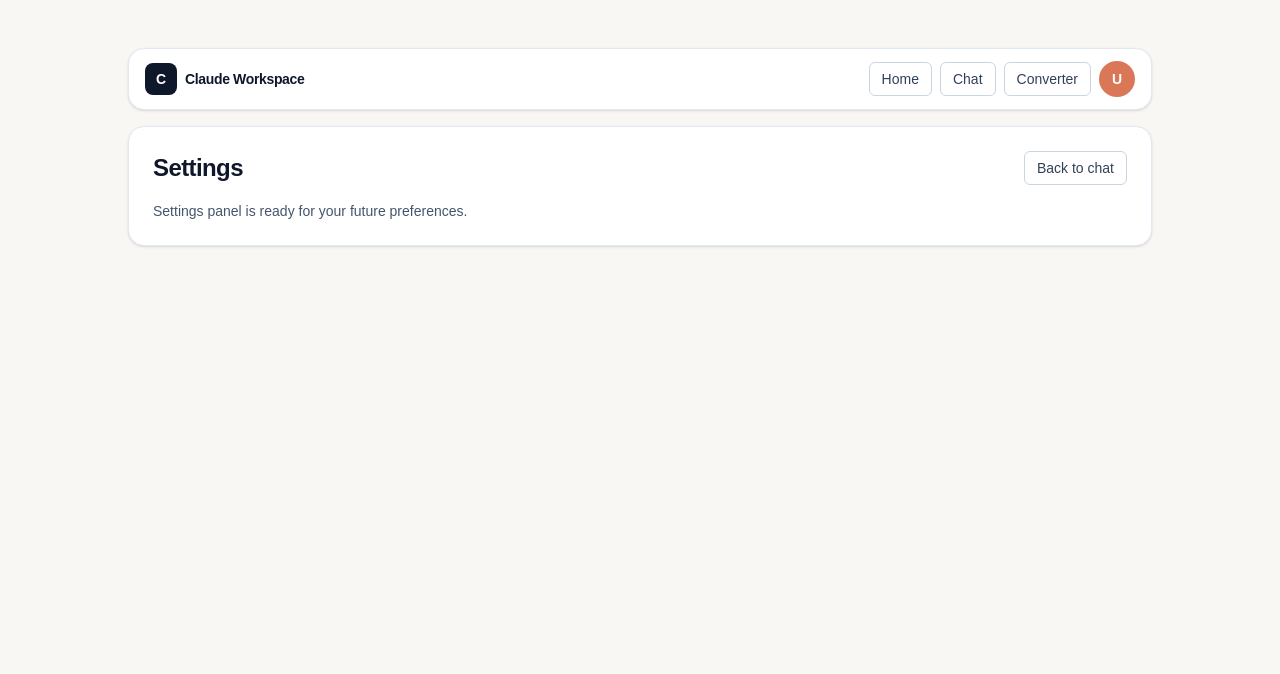
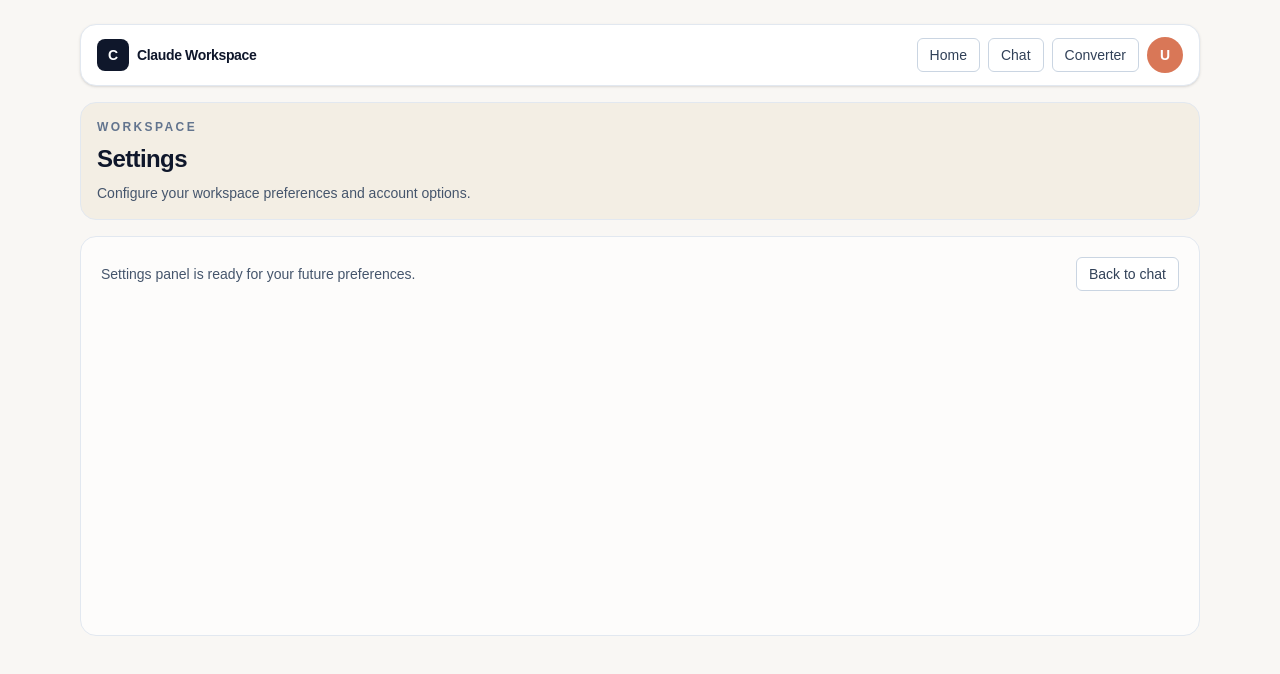
Before and after one commit to joselouisguethe/custom-claude-chat, a Next.js app: page /settings in a window 1280 px wide. Shown: the top 674 px of the page. Built offline with nearby package versions, Linux system fonts and the light colour scheme; no server answers.

Commit message:
Updated settings page style

```diff
--- a/app/chat/page.tsx
+++ b/app/chat/page.tsx
@@ -232,7 +232,7 @@ export default function ChatPage() {
                   key={session.id}
                   type="button"
                   onClick={() => loadSession(session.id)}
-                  className={`w-full rounded-lg px-3 py-2 text-left text-sm transition ${
+                  className={`w-full cursor-pointer rounded-lg px-3 py-2 text-left text-sm transition ${
                     activeSessionId === session.id
                       ? "bg-white text-slate-900 shadow-sm"
                       : "bg-transparent text-slate-700 hover:bg-white/70"
--- a/app/settings/page.tsx
+++ b/app/settings/page.tsx
@@ -3,12 +3,26 @@ import { AppHeader } from "@/components/app-header";
 
 export default function SettingsPage() {
   return (
-    <main className="min-h-screen bg-[#f9f7f4] px-4 py-12 text-slate-900">
-      <div className="mx-auto w-full max-w-5xl">
+    <main className="min-h-screen bg-[#f9f7f4] text-slate-900">
+      <div className="mx-auto w-full max-w-6xl px-4 py-6">
         <AppHeader />
-        <div className="rounded-2xl border border-slate-200 bg-white p-6 shadow-sm">
-        <div className="mb-4 flex items-center justify-between">
-          <h1 className="text-2xl font-semibold tracking-tight">Settings</h1>
+
+        <div className="space-y-4">
+          <aside className="rounded-2xl border border-slate-200 bg-[#f3eee4] p-4">
+            <p className="mb-2 text-xs font-semibold uppercase tracking-[0.2em] text-slate-500">
+              Workspace
+            </p>
+            <h1 className="mb-2 text-2xl font-semibold tracking-tight">Settings</h1>
+            <p className="text-sm text-slate-600">
+              Configure your workspace preferences and account options.
+            </p>
+          </aside>
+
+          <section className="min-h-[50vh] rounded-2xl border border-slate-200 bg-white/70 p-5">
+            <div className="flex items-center justify-between">
+              <p className="text-sm text-slate-600">
+                Settings panel is ready for your future preferences.
+              </p>
               <Link
                 href="/chat"
                 className="rounded-md border border-slate-300 bg-white px-3 py-1.5 text-sm text-slate-700 transition hover:bg-slate-100"
@@ -16,9 +30,7 @@ export default function SettingsPage() {
                 Back to chat
               </Link>
             </div>
-        <p className="text-sm text-slate-600">
-          Settings panel is ready for your future preferences.
-        </p>
+          </section>
         </div>
       </div>
     </main>
```
Lines whose indentation alone changed are shown as unchanged.
